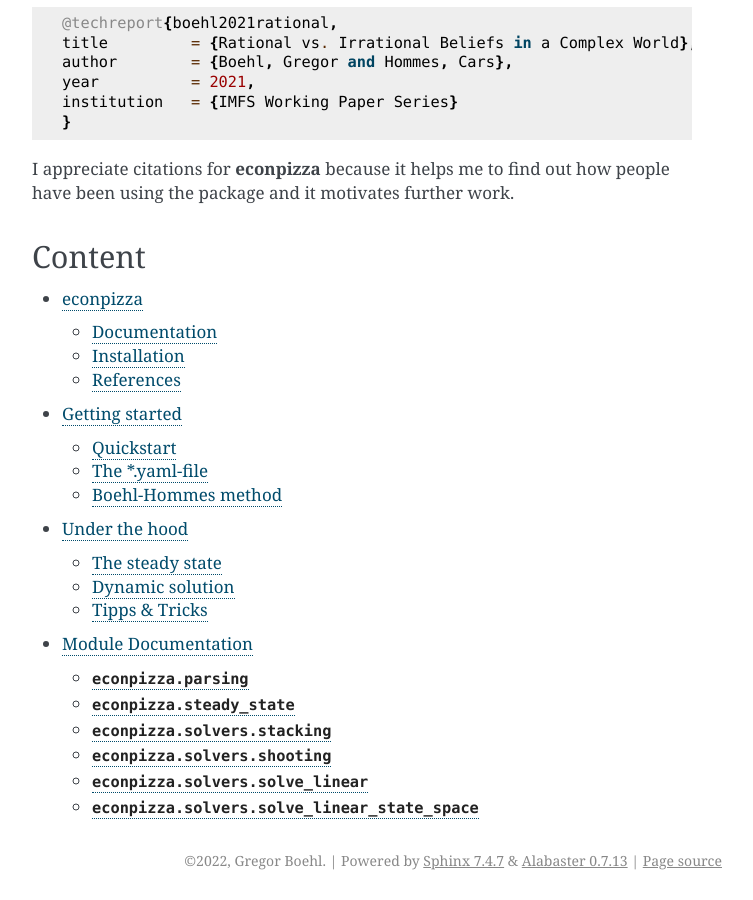
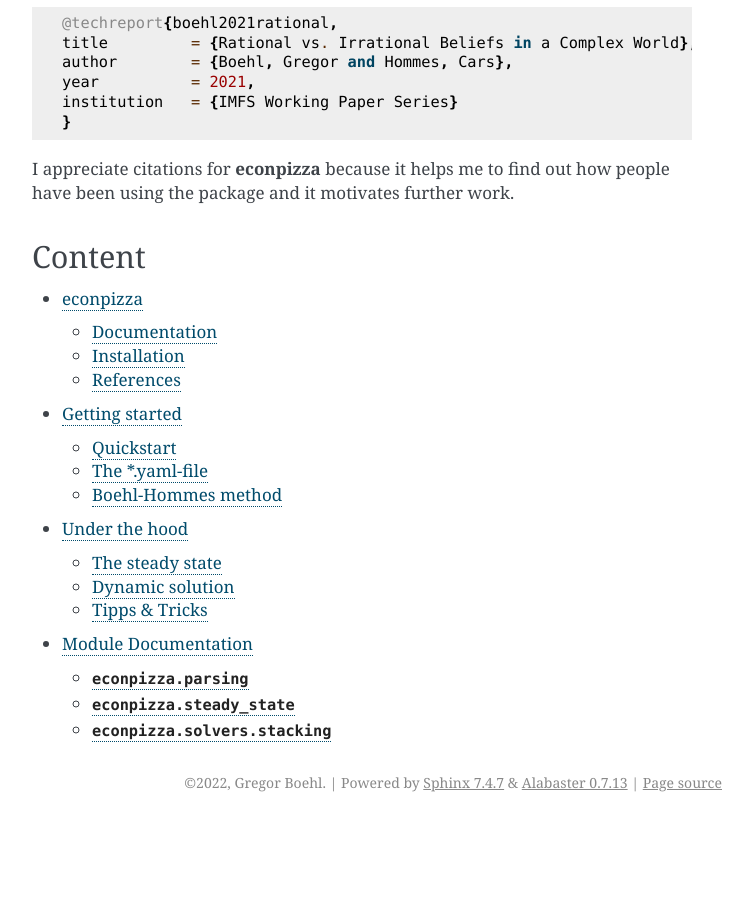
Before and after one commit to gboehl/econpizza, a Sphinx documentation site: the page built from docs/index.rst, in a window 1280 px wide and 900 px high, scrolled down 2020 px. Shown: the whole window, without its empty margins (388-1141 px from the left). Built offline with Sphinx 7.4.7, drawn with Linux system fonts in a browser that asks for light colours; pages that are not in the unit, such as notebooks, are missing from menus; after the commit the page ends 2842 px from its top, so only the background shows below that.

Commit message:
clean up doc

```diff
--- a/docs/modules.rst
+++ b/docs/modules.rst
@@ -21,24 +21,3 @@
    :members:
    :undoc-members:
    :show-inheritance:
-
-``econpizza.solvers.shooting``
-------------------------------
-.. automodule:: econpizza.solvers.shooting
-   :members:
-   :undoc-members:
-   :show-inheritance:
-
-``econpizza.solvers.solve_linear``
-----------------------------------
-.. automodule:: econpizza.solvers.solve_linear
-   :members:
-   :undoc-members:
-   :show-inheritance:
-
-``econpizza.solvers.solve_linear_state_space``
-----------------------------------------------
-.. automodule:: econpizza.solvers.solve_linear_state_space
-   :members:
-   :undoc-members:
-   :show-inheritance:
```
